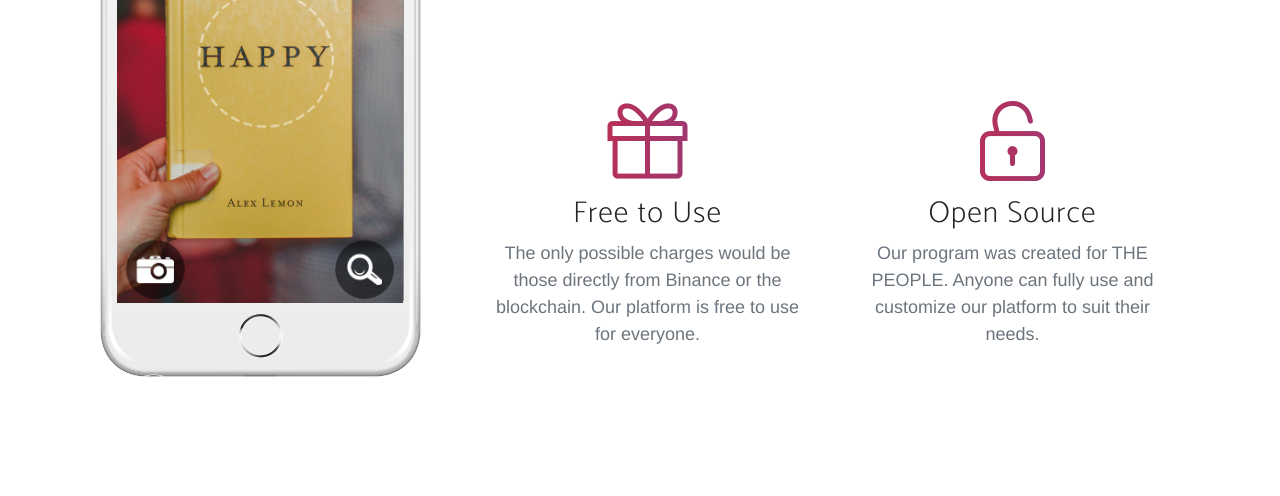
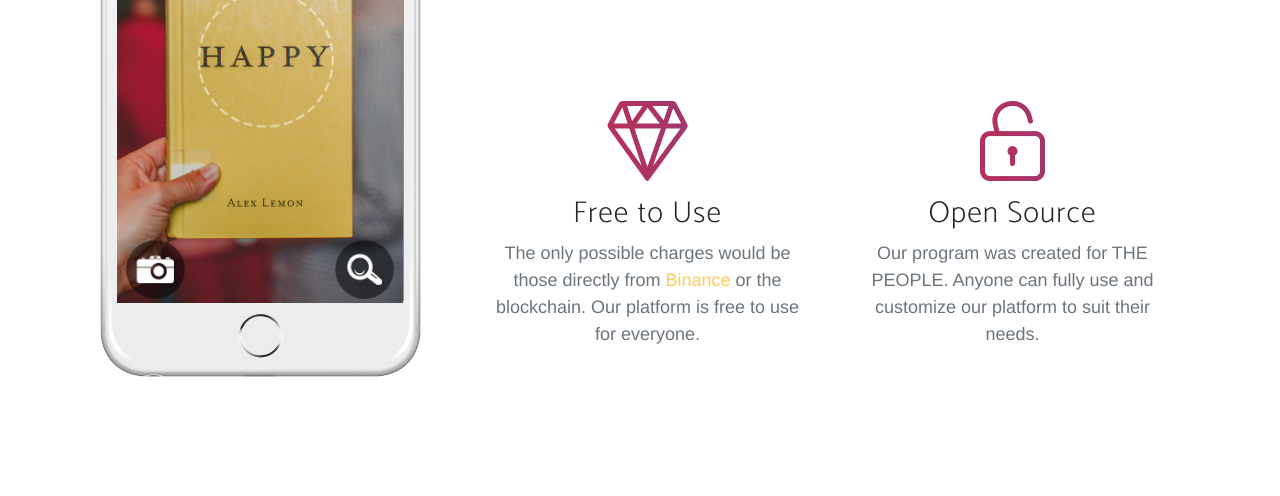
Before and after one commit to pump-n-dump/pump-n-dump.github.io, a plain HTML site: page index.html in a window 1280 px wide. Shown: the part 1984-2480 px from the top of the page. Drawn offline with Linux system fonts and the light colour scheme; a web font is replaced by a local one.

```diff
--- a/index.html
+++ b/index.html
@@ -123,9 +123,9 @@
               <div class="row">
                 <div class="col-lg-6">
                   <div class="feature-item">
-                    <i class="icon-present text-primary"></i>
+                    <i class="icon-diamond text-primary"></i>
                     <h3>Free to Use</h3>
-                    <p class="text-muted">The only possible charges would be those directly from Binance or the blockchain. Our platform is free to use for everyone.</p>
+                    <p class="text-muted">The only possible charges would be those directly from <a href="binance.com">Binance</a> or the blockchain. Our platform is free to use for everyone.</p>
                   </div>
                 </div>
                 <div class="col-lg-6">
@@ -154,7 +154,7 @@
 
     <footer>
       <div class="container">
-        <p>&copy; Your Website 2018. All Rights Reserved.</p>
+        <p>&copy; Pump-N-Dump 2018. All Dumps Reserved.</p>
         <ul class="list-inline">
           <li class="list-inline-item">
             <a href="#">Privacy</a>
```
Also changed, not shown: img/bg-cta.jpg, img/cryptobuzz.png (added).
